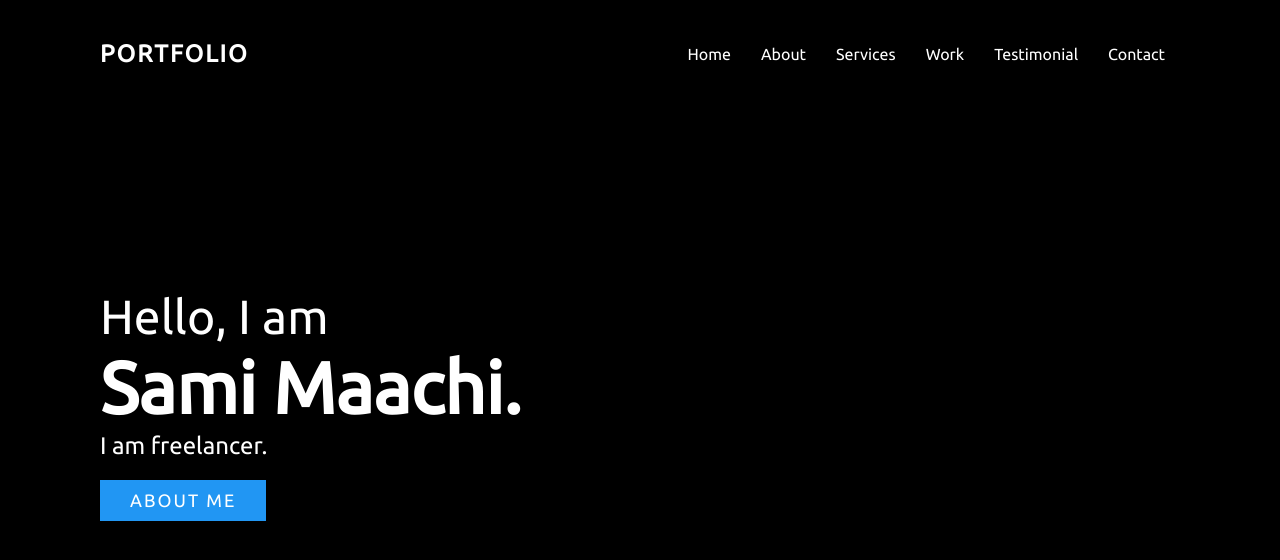
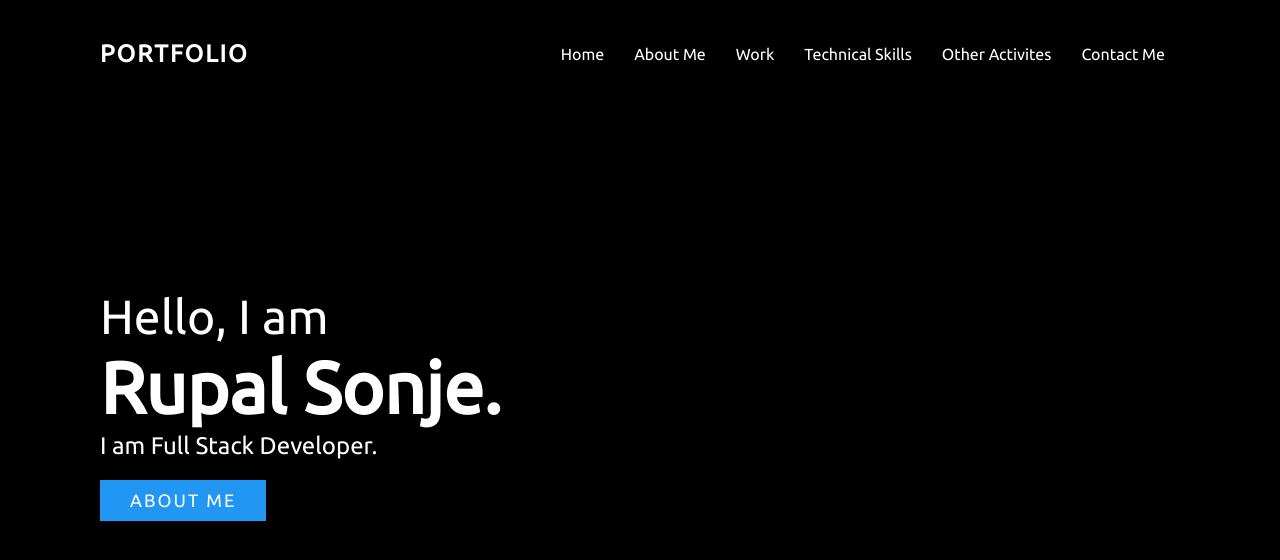
Before and after one commit to rupalsonje/CipherSchools, a plain HTML site: page portfolio.html in a window 1280 px wide. Drawn offline with Linux system fonts and the light colour scheme.

Commit message:
task 2 started

```diff
--- a/portfolio.html
+++ b/portfolio.html
@@ -13,18 +13,18 @@
         <div class="toggle" onclick="toggleMenu()"></div>
             <ul class="menu">
                 <li><a href="#home"  onclick="toggleMenu()">Home</a></li>
-                <li><a href="#about"  onclick="toggleMenu()">About</a></li>
-                <li><a href="#services" onclick="toggleMenu()">Services</a></li>
-                <li><a href="#work"  onclick="toggleMenu()">Work</a></li>
-                <li><a href="#testimonial"  onclick="toggleMenu()">Testimonial</a></li>
-                <li><a href="#contact"  onclick="toggleMenu()">Contact</a></li>
+                <li><a href="#about"  onclick="toggleMenu()">About Me</a></li>
+                <li><a href="#services" onclick="toggleMenu()">Work</a></li>
+                <li><a href="#work"  onclick="toggleMenu()">Technical Skills</a></li>
+                <li><a href="#testimonial"  onclick="toggleMenu()">Other Activites</a></li>
+                <li><a href="#contact"  onclick="toggleMenu()">Contact Me</a></li>
             </ul>
     </header>
 
     <section class="banner" id="home">
         <div class="textBox">
-            <h2>Hello, I am <br> <span>Sami Maachi.</span></h2>
-            <h3>I am freelancer.</h3>
+            <h2>Hello, I am <br> <span>Rupal Sonje.</span></h2>
+            <h3>I am Full Stack Developer.</h3>
             <a href="#about" class="btn">About Me</a>
         </div>
     </section>
```
